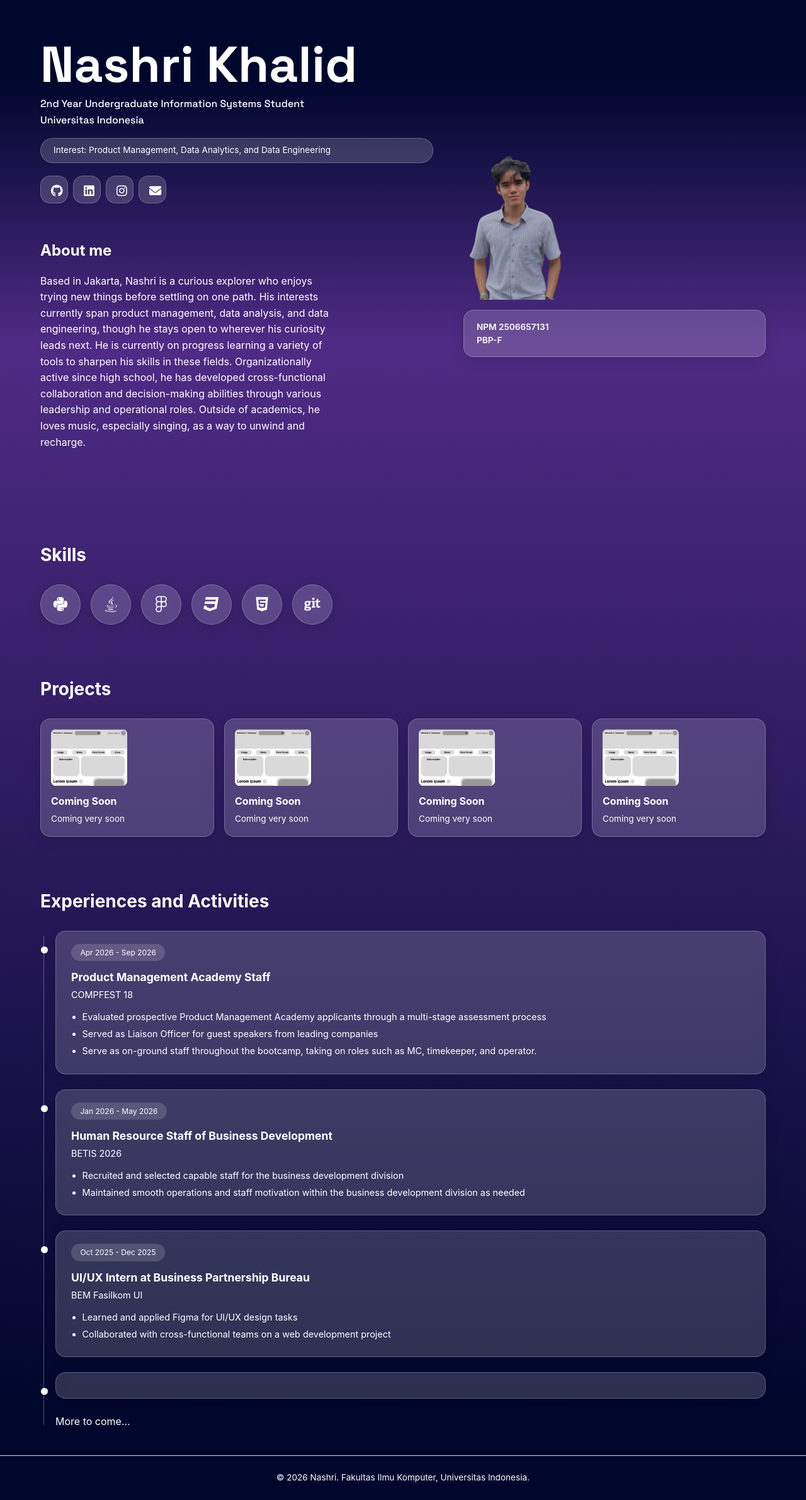
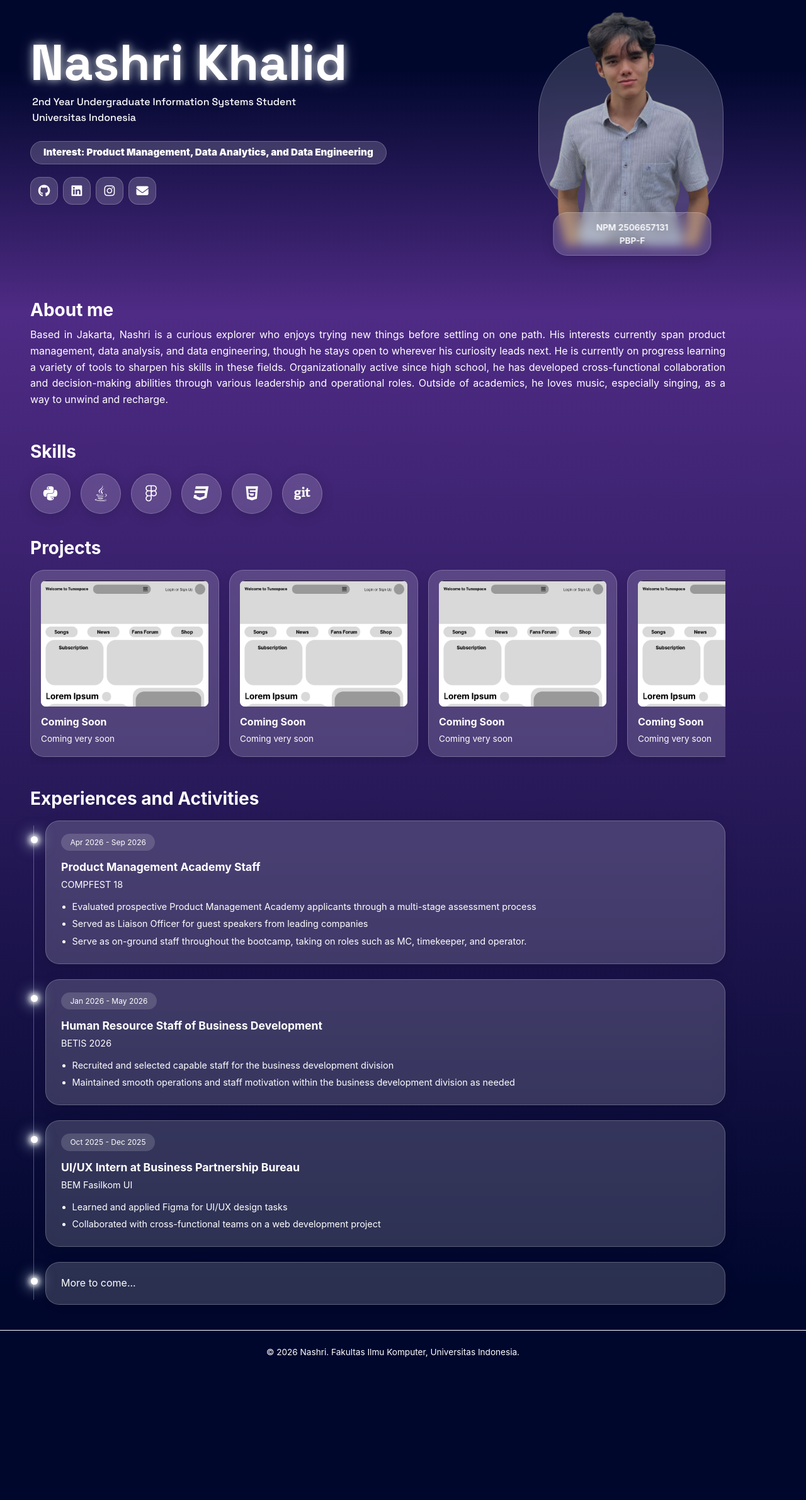
Before and after one commit to nashrikhalid/myportofolio, a Django app: page / in a window 1280 px wide. Shown: the part 67-2449 px from the top of the page at 63% size. After the commit the page ends 2222 px from the top, so only its background shows below. Run offline with Django 5.2, Linux system fonts and the light colour scheme; some web fonts are replaced.

Commit message:
style: Update layout and styles for project and experience sections; enhance responsiveness and visual appeal

```diff
--- a/static/css/style.css
+++ b/static/css/style.css
@@ -9,8 +9,6 @@
     --paper-1: #00072d;
     --paper-2: #4f2b85;
     --accent: #94A3B8;
-    --accent-dark: #a8442a;
-    --line: #e3d9c9;
     --text-muted: #ffffff;
     --radius: 4px;
     --radius-1: 999px;
@@ -37,8 +35,8 @@ p {font-family: "Cantarell", -apple-system;}
 
 .container {
     max-width: 1200px;
-    margin: 0 auto;
-    padding: 0 1.5rem;
+    margin-left: 0 auto;
+    padding: 0 3rem;
 }
 
 .site-header {
@@ -81,36 +79,46 @@ p {font-family: "Cantarell", -apple-system;}
 }
 
 .hero {
-    padding: 4.5rem 0 5rem;
+    padding: 1.75rem 0 2rem;
 }
 
 .hero-grid {
     display: grid;
-    grid-template-columns: 1.3fr 1fr;
+    grid-template-columns: 1.5fr 1fr;
     grid-template-areas:
         "identity photo"
-        "details  photo";
+        "details  details";
     gap: 1.5rem 3rem;
 }
 
 .hero-identity {
     grid-area: identity;
+    align-self: center;
+    display: flex;
+    flex-direction: column;
+    align-items: flex-start;
+    justify-content: center;
 }
 
 .hero-details {
     grid-area: details;
+    margin-top: 3rem;
 }
 
 .hero-education {
     font-family: "Space Grotesk";
     color: var(--text-muted);
     margin-bottom: 1rem;
+    margin-left: 0.2rem;
 }
 
 .hero-identity h1 {
     font-size: clamp(3rem, 7vw, 5rem);
     line-height: 0.95;
     margin-bottom: 0.75rem;
+    text-shadow: 0 0 30px rgba(255, 255, 255, 0.5),
+                 0 0 30px rgba(255, 255, 255, 0.2);
+    animation: text-glow-pulse 3s ease-in-out infinite;
 }
 
 .interest-block {
@@ -121,31 +129,38 @@ p {font-family: "Cantarell", -apple-system;}
     border-radius: var(--radius-1);
     margin-top: 0.5rem;
     margin-bottom: 1.25rem;
-    padding: 0.5rem 1.25rem;
+    padding: 0.35rem 1.25rem;
+    width: fit-content;
 }
 
 .hero-interest {
-    font-size: 0.85rem;
-    white-space: normal;
+    font-size: 0.95rem;
+    white-space: nowrap;
+    font-weight: 1000;
+    margin: 0;
 }
 
 .bio {
     color: var(--text-muted);
-    max-width: 480px;
-    margin-bottom: 1.5rem;
+    text-align: justify;
 }
 
 .aboutme-heading {
     margin-top: 0.5rem;
-    margin-bottom: 1rem;
-    font-size: 1.5rem;
+    margin-bottom: 0.3rem;
+    font-size: 1.75rem;
 }
 
 .meta-list {
-    display: block;
-    padding: 1rem 1.25rem;
-    margin-top: 1rem;
-    text-align: left;
+    position: absolute;
+    left: 50%;
+    bottom: -1rem;
+    transform: translateX(-50%);
+    z-index: 3;
+    width: 300px;
+    max-width: 85%;
+    padding: 0.8rem 1.25rem;
+    text-align: center;
 }
 
 .meta-list p {
@@ -165,10 +180,11 @@ p {font-family: "Cantarell", -apple-system;}
     display: inline-block;
     align-items: center;
     justify-content: center;
+    align-content: center;
+    text-align: center;
     font-size: 1.2rem;
     text-decoration: none;
     color: var(--ink);
-    padding: 0.5rem 1rem; /**/
     width: 2.75rem;
     height: 2.75rem;
     /*Glassmorphism*/
@@ -185,16 +201,33 @@ p {font-family: "Cantarell", -apple-system;}
 
 .hero-photo {
     grid-area: photo;
-    align-self: center;
+    align-self: start;
+    justify-self: end;
     position: relative;
+    width: 70%;
+    max-width: 320px;
+}
+
+.hero-photo::before {
+    content: "";
+    position: absolute;
+    top: 50px;
+    right: 3px;
+    bottom: 40px;
+    left: -1px;
+    background: rgba(255, 255, 255, 0.16);
+    backdrop-filter: blur(10px);
+    border: 1px solid rgba(255, 255, 255, 0.22);
+    border-radius: 110px;
+    z-index: 0;
 }
 
 .avatar {
     position:relative;
     z-index: 2;
     display: block;
-    width: 50%;
-    aspect-ratio: 1 / 1;
+    width: 100%;
+    aspect-ratio: 1 / 1.25;
     object-fit: cover;
     border-radius: 16px;
 }
@@ -203,7 +236,7 @@ p {font-family: "Cantarell", -apple-system;}
     padding: 1.5rem;
     color: var(--text-muted);
     font-size: 0.85rem;
-    border-top: 1px solid var(--line);
+    border-top: 1px solid var(--ink);
     text-align: center;
 }
 
@@ -211,18 +244,18 @@ p {font-family: "Cantarell", -apple-system;}
     background: rgba(255, 255, 255, 0.17);
     backdrop-filter: blur(8px);
     border: 1px solid rgba(255, 255, 255, 0.22);
-    border-radius: 16px;
+    border-radius: 22px;
     box-shadow: 0 4px 20px rgba(0, 0, 0, 0.15);
 
 }
 
 .content-section {
-    padding: 2.5rem 0;
+    padding: 1rem 0;
 }
 
 .content-section h2 {
     font-size: 1.75rem;
-    margin-bottom: 1.5rem;
+    margin-bottom: 0.75rem;
 }
 
 .skills-wrapper {
@@ -249,29 +282,43 @@ p {font-family: "Cantarell", -apple-system;}
     transform: translateY(-3px);
 }
 
-.projects-wrapper{
-    display: flex;
-    flex-direction: row;
-    gap: 1rem;
-}
-
 .project-wrapper {
     display: flex;
     flex-direction: row;
     gap: 1rem;
     align-items: stretch;
-    justify-content: flex-start;
-    flex-wrap: wrap;
+    overflow-x: auto;
+    scroll-snap-type: x proximity;
+    padding-bottom: 0.75rem;
+    cursor: grab;
+    scrollbar-width: thin;
+    scrollbar-color: rgba(255, 255, 255, 0.35) transparent;
+}
+
+.project-wrapper.dragging {
+    cursor: grabbing;
+    scroll-snap-type: none;
+    user-select: none;
+}
+
+.projects-wrapper::-webkit-scrollbar{
+    height: 6px;
+}
+
+.project-wrapper::-webkit-scrollbar-thumb {
+    background: rgba(255, 255, 255, 0.35);
+    border-radius: var(--radius-1);
 }
 
 .project-block {
-    flex: 1 1 200px;
+    flex: 0 0 300px;
+    scroll-snap-align: start;
     padding: 1rem;
 }
 
 .project-photo,
 .project-photo-placeholder {
-    width: 50%;
+    width: 100%;
     aspect-ratio: 4 / 3;
     background-color: rgba(255, 255, 255, 0.85);
     border-radius: 8px;
@@ -319,6 +366,8 @@ p {font-family: "Cantarell", -apple-system;}
     height: 11px;
     background: var(--ink);
     border-radius: 50%;
+        box-shadow: 0 0 6px 2px rgba(255, 255, 255, 0.85), 0 0 16px 6px rgba(148, 163, 184, 0.55);
+    animation: dot-glow 2.4s ease-in-out infinite;
 }
 
 .time-block .time {
@@ -372,6 +421,29 @@ p {font-family: "Cantarell", -apple-system;}
     height: 11px;
     background: var(--ink);
     border-radius: 50%;
+    box-shadow: 0 0 6px 2px rgba(255, 255, 255, 0.85), 0 0 16px 6px rgba(148, 163, 184, 0.55);
+    animation: dot-glow 2.4s ease-in-out infinite;
+}
+
+@keyframes dot-glow {
+    0%, 100% {
+        box-shadow: 0 0 6px 2px rgba(255, 255, 255, 0.85), 0 0 16px 6px rgba(148, 163, 184, 0.55);
+    }
+    50% {
+        box-shadow: 0 0 10px 4px rgba(255, 255, 255, 1), 0 0 24px 10px rgba(148, 163, 184, 0.75);
+    }
+}
+
+@keyframes text-glow-pulse {
+    0%, 100% {
+        text-shadow: 0 0 10px rgba(255, 255, 255, 0.4),
+                     0 0 20px rgba(255, 255, 255, 0.2);
+    }
+    50% {
+        text-shadow: 0 0 15px rgba(255, 255, 255, 0.9),
+                     0 0 35px rgba(255, 255, 255, 0.6),
+                     0 0 50px var(--accent);
+    }
 }
 
 @media (max-width: 600px) {
--- a/templates/index.html
+++ b/templates/index.html
@@ -86,34 +86,26 @@
         <section class="content-section" id="projects">
             <div class="container">
                 <h2>Projects</h2>
-                <div class="projects-wrapper">
                     <div class="project-wrapper">
                         <div class="project-block glass-card">
                             <img class="project-photo" src="/static/img/example.png" alt="Photo of Project">
                             <h3>Coming Soon</h3>
                             <p>Coming very soon</p>
                         </div>
-                    </div>
-                    <div class="project-wrapper">
                         <div class="project-block glass-card">
                             <img class="project-photo" src="/static/img/example.png" alt="Photo of Project">
                             <h3>Coming Soon</h3>
                             <p>Coming very soon</p>
                         </div>
-                    </div>
-                    <div class="project-wrapper">
                         <div class="project-block glass-card">
                             <img class="project-photo" src="/static/img/example.png" alt="Photo of Project">
                             <h3>Coming Soon</h3>
                             <p>Coming very soon</p>
                         </div>
-                    </div>
-                    <div class="project-wrapper">
                         <div class="project-block glass-card">
                             <img class="project-photo" src="/static/img/example.png" alt="Photo of Project">
                             <h3>Coming Soon</h3>
                             <p>Coming very soon</p>
-                        </div>
                         </div>
                     </div>
             </div>
@@ -158,8 +150,9 @@
                                 <li>Collaborated with cross-functional teams on a web development project</li>
                             </ul>
                         </div>
-                        <div class="experience-block glass-card"></div>
+                        <div class="experience-block glass-card">
                             <p>More to come...</p>
+                        </div>
                     </div>
                 </div>
             </div>
```
Also changed, not shown: static/img/portophoto1.png. Lines whose indentation alone changed are shown as unchanged.
